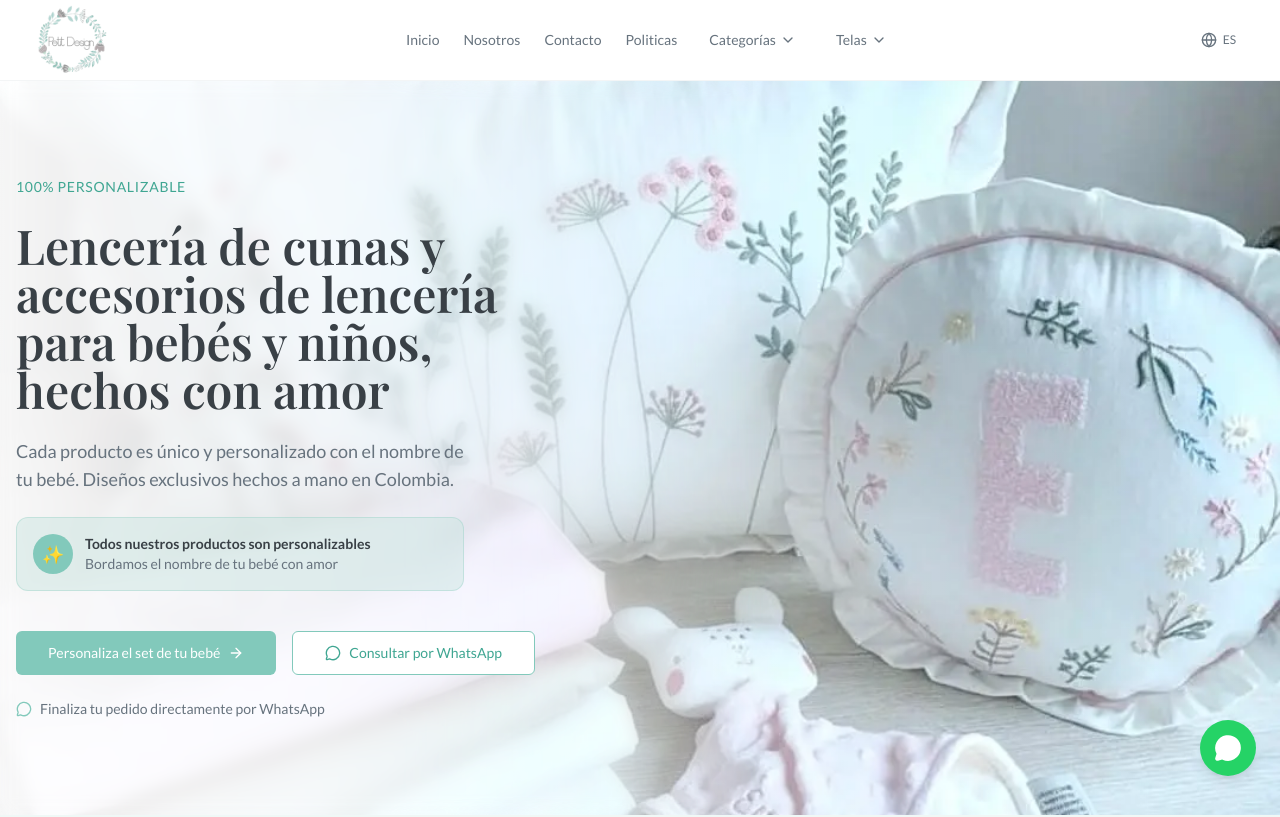
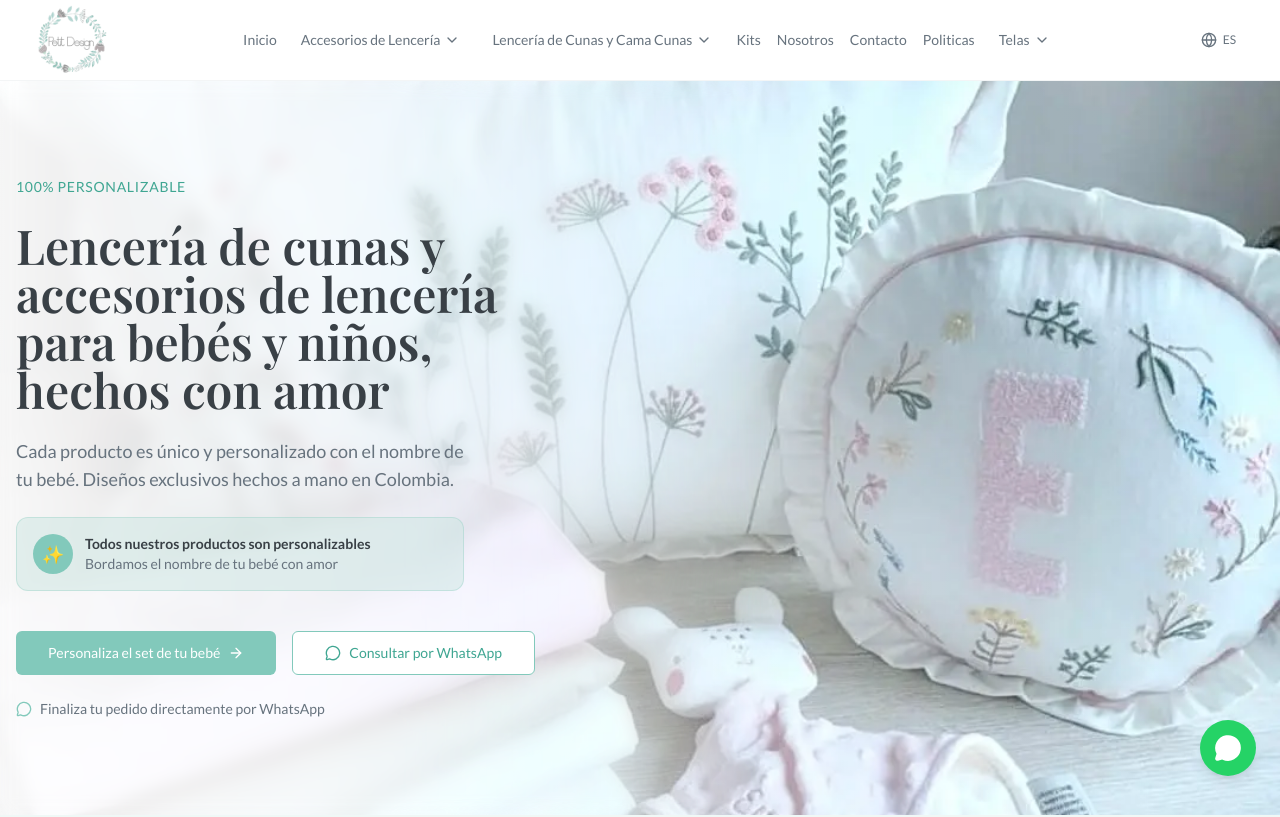
Before and after one commit to andresV74/petit-design, a React (Vite) app: page / in a window 1280 px wide. Shown: the top 817 px of the page. Built offline with nearby package versions, Linux system fonts and the light colour scheme; a web font is replaced by a local one.

Commit message:
feat: enhance header navigation with dropdown menus for categories and improved home link

```diff
--- a/src/components/Header.tsx
+++ b/src/components/Header.tsx
@@ -8,10 +8,10 @@ import {
   DropdownMenuContent,
   DropdownMenuItem,
   DropdownMenuTrigger,
-  DropdownMenuSub,
-  DropdownMenuSubContent,
-  DropdownMenuSubTrigger,
-  DropdownMenuSeparator,
+  // DropdownMenuSub,
+  // DropdownMenuSubContent,
+  // DropdownMenuSubTrigger,
+  // DropdownMenuSeparator,
 } from '@/components/ui/dropdown-menu';
 import { categories } from '@/data/categories.ts'
 
@@ -25,7 +25,7 @@ export function Header() {
   };
 
   const navLinks = [
-    { href: '/', label: t('nav.home') },
+    { href: '/catalogo/kits', label: 'Kits' },
     { href: '/nosotros', label: t('nav.about') },
     { href: '/contacto', label: t('nav.contact') },
     { href: '/politicas', label: t('nav.policies') },
@@ -46,7 +46,61 @@ export function Header() {
         </Link>
 
         {/* Desktop Navigation */}
-        <nav className="hidden md:flex items-center gap-6">
+        <nav className="hidden md:flex items-center gap-4">
+          <Link
+            key={'/'}
+            to={'/'}
+            className="text-sm font-medium text-muted-foreground transition-colors hover:text-mint-dark"
+          >
+            {t('nav.home')}
+          </Link>
+
+          <DropdownMenu>
+            <DropdownMenuTrigger asChild>
+              <Button
+                className="font-medium text-muted-foreground hover:text-mint-dark gap-1 px-2 py-2"
+              >
+                {language === 'es' ? categories[0].name_es : categories[0].name_en}
+                <ChevronDown className="h-4 w-4" />
+              </Button>
+            </DropdownMenuTrigger>
+            <DropdownMenuContent align="center" className="w-56 bg-background">
+              {categories[0].subcategories.map(sub => (
+                <DropdownMenuItem key={sub.slug} asChild>
+                  <Link
+                    to={`/catalogo/${categories[0].slug}/${sub.slug}`}
+                    className="w-full cursor-pointer"
+                  >
+                    {language === 'es' ? sub.name_es : sub.name_en}
+                  </Link>
+                </DropdownMenuItem>
+              ))}
+            </DropdownMenuContent>
+          </DropdownMenu>
+
+          <DropdownMenu>
+            <DropdownMenuTrigger asChild>
+              <Button
+                className="font-medium text-muted-foreground hover:text-mint-dark gap-1 px-2 py-2"
+              >
+                {language === 'es' ? categories[2].name_es : categories[2].name_en}
+                <ChevronDown className="h-4 w-4" />
+              </Button>
+            </DropdownMenuTrigger>
+            <DropdownMenuContent align="center" className="w-56 bg-background">
+              {categories[2].subcategories.map(sub => (
+                <DropdownMenuItem key={sub.slug} asChild>
+                  <Link
+                    to={`/catalogo/${categories[0].slug}/${sub.slug}`}
+                    className="w-full cursor-pointer"
+                  >
+                    {language === 'es' ? sub.name_es : sub.name_en}
+                  </Link>
+                </DropdownMenuItem>
+              ))}
+            </DropdownMenuContent>
+          </DropdownMenu>
+
           {navLinks.map((link) => (
             <Link
               key={link.href}
@@ -58,12 +112,12 @@ export function Header() {
           ))}
 
           {/* Categories Dropdown with Subcategories */}
-          <DropdownMenu>
+          {/* <DropdownMenu>
             <DropdownMenuTrigger asChild>
               <Button
                 className="font-medium text-muted-foreground hover:text-mint-dark gap-1 px-2 py-2"
               >
-                {t('nav.categories')}
+                {t('nav.catalog')}
                 <ChevronDown className="h-4 w-4" />
               </Button>
             </DropdownMenuTrigger>
@@ -102,7 +156,7 @@ export function Header() {
                 </Link>
               </DropdownMenuItem>
             </DropdownMenuContent>
-          </DropdownMenu>
+          </DropdownMenu> */}
 
           {/* Fabric Catalogs Dropdown */}
           <DropdownMenu>
```
